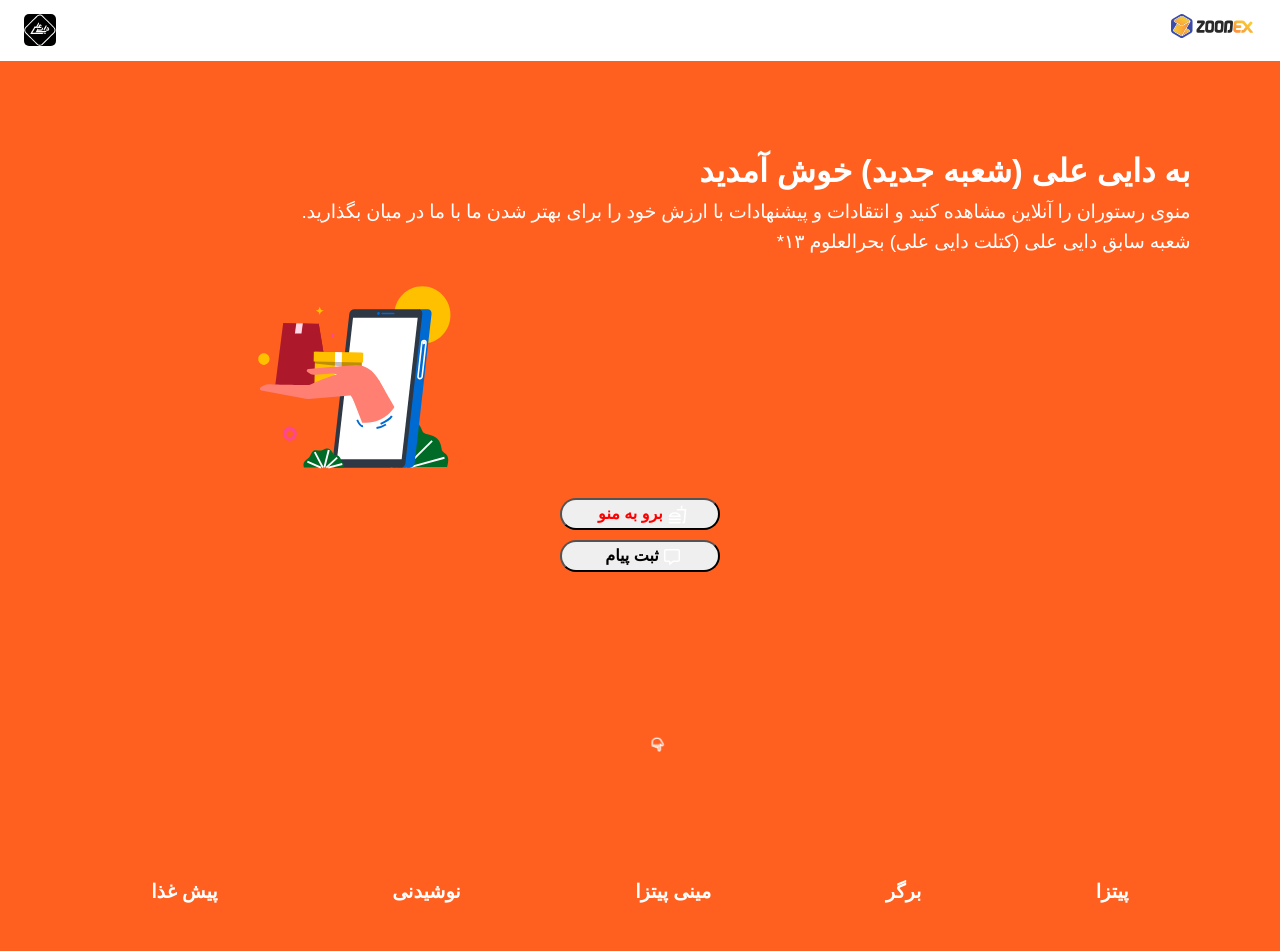
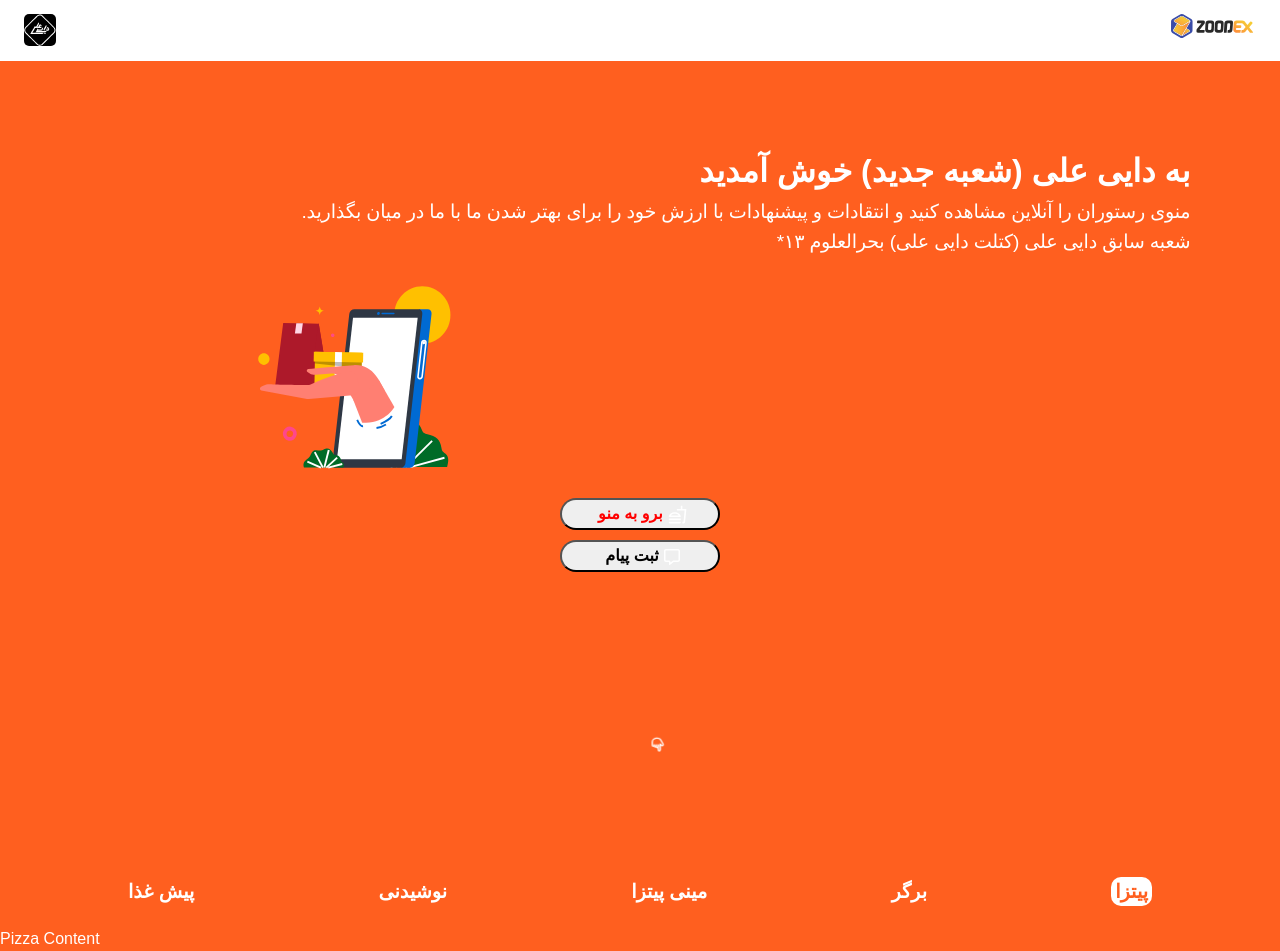
Before and after one commit to pedramjlo/Daei-Ali-ORG, a React (Create React App) app: page / in a window 1280 px wide. Before the commit the page ends 927 px from the top, so only its background shows below. Built offline with nearby package versions, Linux system fonts and the light colour scheme; a web font is replaced by a local one.

Commit message:
done with groups list

```diff
--- a/src/components/menu-groups.jsx
+++ b/src/components/menu-groups.jsx
@@ -1,16 +1,7 @@
-import React, { useState } from 'react';
+import React, { useState, useEffect } from 'react';
 import '../menu-groups.css';
 
 const MenuGroups = () => {
-    const [activeIndex, setActiveIndex] = useState(null);
-    const [content, setContent] = useState('');
-
-    const handleClick = (index, newContent, event) => {
-        event.preventDefault();
-        setActiveIndex(index);
-        setContent(newContent);
-    };
-
     const links = [
         { label: 'پیتزا', content: 'Pizza Content' },
         { label: 'برگر', content: 'Burger Content' },
@@ -18,6 +9,15 @@ const MenuGroups = () => {
         { label: 'نوشیدنی', content: 'Drinks Content' },
         { label: 'پیش غذا', content: 'Appetizers Content' }
     ];
+
+    const [activeIndex, setActiveIndex] = useState(0); // Default to "پیتزا"
+    const [content, setContent] = useState(links[0].content); // Default to "پیتزا" content
+
+    const handleClick = (index, newContent, event) => {
+        event.preventDefault();
+        setActiveIndex(index);
+        setContent(newContent);
+    };
 
     return (
         <div>
--- a/src/menu-groups.css
+++ b/src/menu-groups.css
@@ -14,10 +14,10 @@ ul li {
     display: flex;
     flex-direction: row-reverse;
     justify-content: space-around;
-    padding-right: 5%;
-    padding-left: 5%;
+    padding-right: 3%;
+    padding-left: 3%;
     border-bottom: 0.5 solid white;
-
+    gap: 5px;
 }
 
 
@@ -25,7 +25,7 @@ ul li {
 .menu-list a.active {
     background-color: white;
     border-radius: 10px;
-    width: 5px;
+    width: 6px;
     height: fit-content;
     color: #FF5F1F;
     padding: 4px;
```
